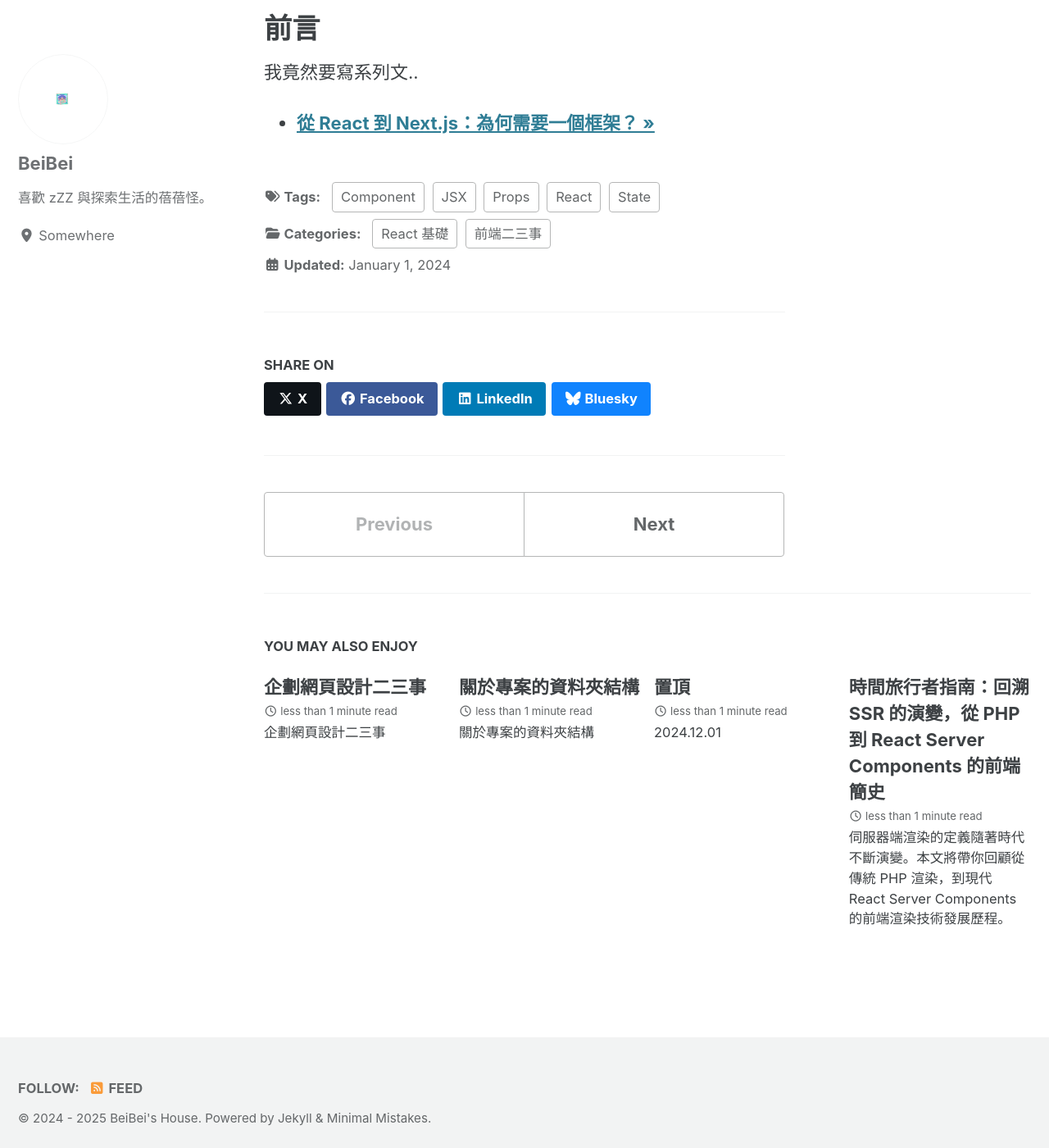
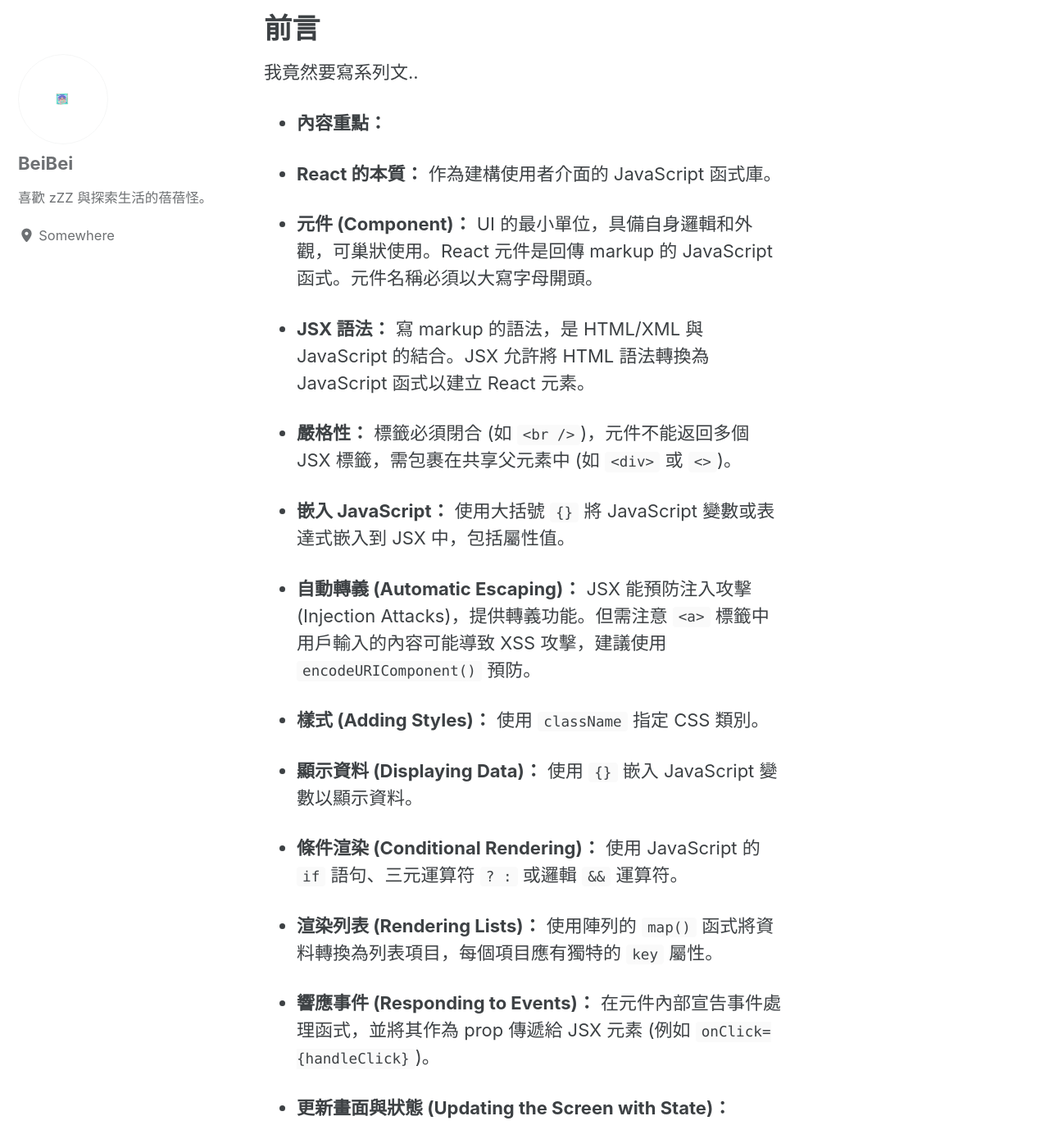
Before and after one commit to LAI-wen/BEIBEI.github.io, a Jekyll site: the page built from _posts/2025-09-04-frontend-alchemy-react.md, in a window 1280 px wide and 1400 px high, scrolled down 221 px. Shown: the whole window at 82% size. Built offline with Jekyll 4.4.1, drawn with Linux system fonts in a browser that asks for light colours; cached includes are drawn as plain includes; some of the changed text lies outside the part shown.

Commit message:
Update 2025-09-04-frontend-alchemy-react.md

```diff
--- a/_posts/2025-09-04-frontend-alchemy-react.md
+++ b/_posts/2025-09-04-frontend-alchemy-react.md
@@ -18,4 +18,47 @@ excerpt: "深入探討 React 的核心：從 JSX 如何將 HTML 轉化為可互
 我竟然要寫系列文..
 
 
+* **內容重點：**
+
+* **React 的本質：** 作為建構使用者介面的 JavaScript 函式庫。
+
+* **元件 (Component)：** UI 的最小單位，具備自身邏輯和外觀，可巢狀使用。React 元件是回傳 markup 的 JavaScript 函式。元件名稱必須以大寫字母開頭。
+
+* **JSX 語法：** 寫 markup 的語法，是 HTML/XML 與 JavaScript 的結合。JSX 允許將 HTML 語法轉換為 JavaScript 函式以建立 React 元素。
+
+* **嚴格性：** 標籤必須閉合 (如 `<br />`)，元件不能返回多個 JSX 標籤，需包裹在共享父元素中 (如 `<div>` 或 `<>`)。
+
+* **嵌入 JavaScript：** 使用大括號 `{}` 將 JavaScript 變數或表達式嵌入到 JSX 中，包括屬性值。
+
+* **自動轉義 (Automatic Escaping)：** JSX 能預防注入攻擊 (Injection Attacks)，提供轉義功能。但需注意 `<a>` 標籤中用戶輸入的內容可能導致 XSS 攻擊，建議使用 `encodeURIComponent()` 預防。
+
+* **樣式 (Adding Styles)：** 使用 `className` 指定 CSS 類別。
+
+* **顯示資料 (Displaying Data)：** 使用 `{}` 嵌入 JavaScript 變數以顯示資料。
+
+* **條件渲染 (Conditional Rendering)：** 使用 JavaScript 的 `if` 語句、三元運算符 `? :` 或邏輯 `&&` 運算符。
+
+* **渲染列表 (Rendering Lists)：** 使用陣列的 `map()` 函式將資料轉換為列表項目，每個項目應有獨特的 `key` 屬性。
+
+* **響應事件 (Responding to Events)：** 在元件內部宣告事件處理函式，並將其作為 prop 傳遞給 JSX 元素 (例如 `onClick={handleClick}`)。
+
+* **更新畫面與狀態 (Updating the Screen with State)：**
+
+* 元件透過 **`useState` Hook** 「記住」資訊並顯示。
+
+* `useState` 返回當前狀態 (`count`) 和更新狀態的函式 (`setCount`)。
+
+* 每個元件實例擁有獨立的狀態。
+
+* **Props 與 State 的不同：** 兩者皆為 JavaScript 物件，改變時會觸發畫面重新渲染。
+
+* **State：** 在元件內部管理，只有該元件能透過 `setState` 變更。
+
+* **Props：** 從外部傳入元件，類似函式參數，由父層單向傳遞給子層，子層不能直接修改。`children` 也是一種 props。
+
+* **共享資料 (Sharing Data)：** 透過「提升狀態 (Lifting State Up)」將狀態從子元件移到共同的父元件，並將狀態和更新函式作為 props 傳遞下去。
+
+
+
+
 * **[從 React 到 Next.js：為何需要一個框架？ &raquo;](/2024/01/02/nextjs-why-framework/)**
```
